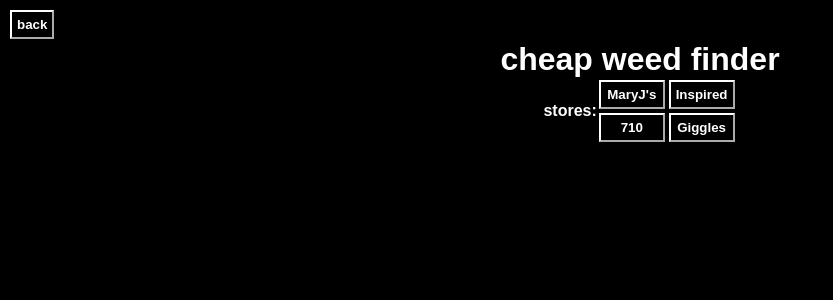
After one commit to cat-thats-fat/cat-thats-fat, a Django app: page /home/cwfBTN in a window 1280 px wide. The commit adds this page. Shown: the top 300 px of the page, without its empty margins (0-833 px from the left). Run offline with Django 4.2, Linux system fonts and the light colour scheme.

Commit message:
finished framework

```diff
--- a/catthatsfat/settings.py
+++ b/catthatsfat/settings.py
@@ -31,6 +31,7 @@ ALLOWED_HOSTS = []
 # Application definition
 
 INSTALLED_APPS = [
+    'cwf.apps.CwfConfig',
     'login.apps.LoginConfig',
     'home.apps.HomeConfig',
     'django.contrib.admin',
--- a/catthatsfat/urls.py
+++ b/catthatsfat/urls.py
@@ -21,7 +21,7 @@ urlpatterns = [
     path('admin/', admin.site.urls),
     path('', include('login.urls')),
     path('login/', include('login.urls')),
-    path('tracker', include('tracker.urls')),
-    path('home', include('home.urls')),
+    path('tracker/', include('tracker.urls')),
+    path('home/', include('home.urls')),
     path('cwf/', include('cwf.urls')),
 ]
--- a/cwf/apps.py
+++ b/cwf/apps.py
@@ -2,5 +2,4 @@ from django.apps import AppConfig
 
 
 class CwfConfig(AppConfig):
-    default_auto_field = 'django.db.models.BigAutoField'
     name = 'cwf'
--- a/for later/style.css
+++ b/cwf/static/cwf/main.css
@@ -3,15 +3,21 @@
 /* General styles */
 body {
     font-family: Arial, sans-serif;
-    line-height: 1.6;
     display: flex;
+    flex-direction: column;
     justify-content: center;
-    align-items: center;
-    margin: 0;
-    padding: 0;
+    align-items: stretch;
     background: #000000;
     color: #ffffff;
-    height: 100vh;
+
+}
+
+
+header {
+    display: flex;
+    justify-content: flex-start;
+    align-items: center;
+
 }
 
 h1 {
@@ -20,7 +26,6 @@ h1 {
     justify-content: center;
     align-items: center;
     margin: 0;
-    padding-bottom: 50%;
 
 }
 
@@ -68,36 +73,21 @@ button {
     padding: 5px;
 }
 
-.login {
-    display: flex;
-    flex-direction: column;
-    justify-content: center;
-    align-items: center;
-    margin: 0;
-    padding: 0;
+
+p {
+    font-weight: bold;
+    text-align: center;
+    outline: none;
 }
 
-
-
-
-
-
-
-.option {
-    display: flex;
-    flex-direction: column;
-    align-items: center;
-    margin: 0;
-    padding-left: 25%;
-    padding-right: 25%;
-}
-
-
-.options {
+.controls {
     display: flex;
     flex-direction: row;
     justify-content: center;
     align-items: center;
-    margin: 0;
-    padding: 0;
 }
+
+.buttons {
+    display: grid;
+    grid-template-columns: repeat(2, 1fr);
+}
--- /dev/null
+++ b/cwf/templates/cwf/cwf.html
@@ -0,0 +1,39 @@
+{% load static %}
+
+<!DOCTYPE html>
+<html lang="en">
+<head>
+	<meta charset="UTF-8">
+	<meta name="viewport" content="width=device-width, initial-scale=1.0">
+	<title>cheap weed finder</title>
+	<link rel="stylesheet" type = "text/css" href="{% static 'cwf/main.css' %}" >
+</head>
+<body>
+	<div class="header">
+		<form method = "post" action = "{% url 'backBTN' %}">
+			{% csrf_token %}
+			<button type = "submit" id = "backBTN" name = "backBTN">back</button>
+		</form>
+	</div>
+
+	<div class="container">
+		<h1>cheap weed finder</h1>
+		<div class = "output">
+
+		</div>
+		<div class = "controls">
+			<p>stores:</p>
+			<div class = "buttons">
+				<button type>MaryJ's</button>
+				<button type>Inspired</button>
+				<button type>710</button>
+				<button type>Giggles</button>
+			</div>
+		</div>
+	</div>
+
+	<div class="footer">
+		<h1></h1>
+	</div>
+</body>
+</html>
--- a/cwf/urls.py
+++ b/cwf/urls.py
@@ -1,7 +1,8 @@
+from home import views as home_views
 from django.urls import path
 from . import views
 
-
 urlpatterns = [
-    path('', views.cwf, name='cwf-home'),
+    path('', views.cwf, name='cwfBTN'),
+    path('backBTN/', views.backBTN, name='backBTN'),
 ]
--- a/cwf/views.py
+++ b/cwf/views.py
@@ -1,5 +1,8 @@
-from django.shortcuts import render
+from django.shortcuts import render, redirect
 from django.http import HttpResponse
 
 def cwf(request):
-    return HttpResponse("<h1>Cheap Weed Finder</h1>")
+    return render(request, 'cwf/cwf.html')
+
+def backBTN(request):
+    return redirect('home')
--- a/home/apps.py
+++ b/home/apps.py
@@ -2,5 +2,4 @@ from django.apps import AppConfig
 
 
 class HomeConfig(AppConfig):
-    default_auto_field = 'django.db.models.BigAutoField'
     name = 'home'
--- a/home/urls.py
+++ b/home/urls.py
@@ -1,7 +1,8 @@
-from django.urls import path
+from django.urls import path, include
 from . import views
 
 
 urlpatterns = [
-    path('', views.home, name='home-home'),
+    path('', views.home, name='home'),
+    path('cwfBTN', include('cwf.urls')),
 ]
--- a/home/views.py
+++ b/home/views.py
@@ -1,5 +1,8 @@
-from django.shortcuts import render
+from django.shortcuts import render, redirect
 from django.http import HttpResponse
 
 def home(request):
     return render(request, 'home/home.html')
+
+def cwfBTN(request):
+    return redirect('cwf')
--- a/login/urls.py
+++ b/login/urls.py
@@ -1,8 +1,9 @@
-from django.urls import path
+from django.urls import include, path
 from . import views
 
 
 urlpatterns = [
     path('', views.login, name='login-home'),
     path('login_submit', views.login_submit, name='login_submit'),
+    path('login_submit', include('home.urls')),
 ]
--- a/login/views.py
+++ b/login/views.py
@@ -1,9 +1,9 @@
-from django.shortcuts import render
+from django.shortcuts import render, redirect
 from django.http import HttpResponse
 
 def login(request):
     return render(request, 'login/login.html', {'message': 'idle'})
 
-def login_submit (requests):
+def login_submit(requests):
 
-    return render(requests, 'login/login.html', {'message': 'login invalid'})
+    return redirect('home')
```
Also changed, not shown: home/static/home/main.css (+4 -8 lines), home/templates/home/home.html (+21 -19 lines), imgs/catTracker.jpg (deleted), imgs/catWeed.jpg (deleted).
